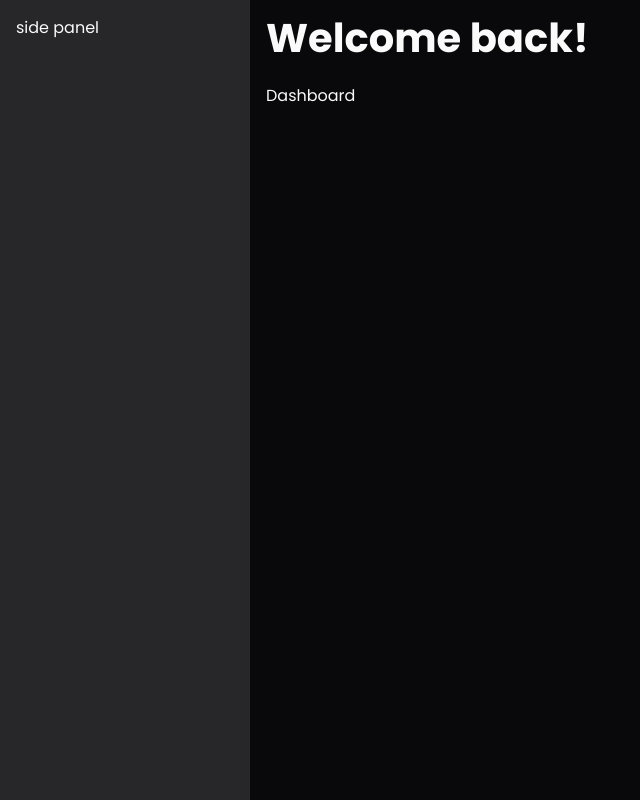
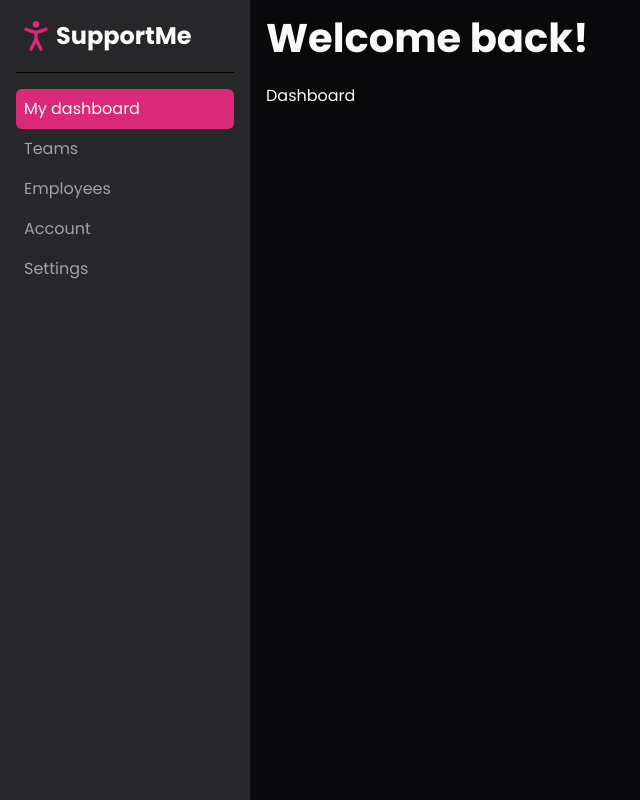
Before and after one commit to StarkovSergey/supporting-service, a Next.js app: page /dashboard in a window 1280 px wide. Shown: the whole page, without its empty margins (0-640 px from the left). Built offline with nearby package versions, Linux system fonts and the light colour scheme.

Commit message:
chore: build ou side panel menu items

```diff
--- /dev/null
+++ b/app/dashboard/components/main-menu.tsx
@@ -0,0 +1,19 @@
+import { MenuTitle } from '@/app/dashboard/components/menu-title'
+import MenuItem from '@/app/dashboard/components/menu-item'
+
+export function MainMenu() {
+  return (
+    <div className="overflow-auto bg-muted p-4">
+      <div className="border-b border-b-zinc-300 pb-4 dark:border-b-black">
+        <MenuTitle />
+      </div>
+      <div className="py-4">
+        <MenuItem href="/dashboard">My dashboard</MenuItem>
+        <MenuItem href="/dashboard/teams">Teams</MenuItem>
+        <MenuItem href="/dashboard/employees">Employees</MenuItem>
+        <MenuItem href="/dashboard/account">Account</MenuItem>
+        <MenuItem href="/dashboard/settings">Settings</MenuItem>
+      </div>
+    </div>
+  )
+}
--- /dev/null
+++ b/app/dashboard/components/menu-item.tsx
@@ -0,0 +1,28 @@
+'use client'
+
+import { ReactNode } from 'react'
+import { usePathname } from 'next/navigation'
+import Link from 'next/link'
+import { cn } from '@/lib/utils'
+
+type Props = {
+  children: ReactNode
+  href: string
+}
+
+export default function MenuItem({ children, href }: Props) {
+  const pathname = usePathname()
+
+  const isActive = pathname === href
+
+  return (
+    <Link
+      className={cn(
+        'block rounded-md p-2 text-muted-foreground hover:bg-white hover:text-foreground dark:hover:bg-zinc-700',
+        isActive && 'bg-primary text-foreground hover:bg-primary dark:hover:bg-primary'
+      )}
+      href={href}>
+      {children}
+    </Link>
+  )
+}
--- /dev/null
+++ b/app/dashboard/components/menu-title.tsx
@@ -0,0 +1,9 @@
+import { PersonStandingIcon } from 'lucide-react'
+
+export function MenuTitle() {
+  return (
+    <h4 className="flex items-center">
+      <PersonStandingIcon size={40} className="text-primary" /> SupportMe
+    </h4>
+  )
+}
--- a/app/dashboard/layout.tsx
+++ b/app/dashboard/layout.tsx
@@ -1,9 +1,10 @@
 import { ReactNode } from 'react'
+import { MainMenu } from '@/app/dashboard/components/main-menu'
 
 export default function DashboardLayout({ children }: { children: ReactNode }) {
   return (
     <div className="grid h-screen grid-cols-[250px_1fr]">
-      <div className="overflow-auto bg-muted p-4">side panel</div>
+      <MainMenu />
       <div className="overflow-auto px-4 py-2">
         <h1 className="pb-4">Welcome back!</h1>
         {children}
```
